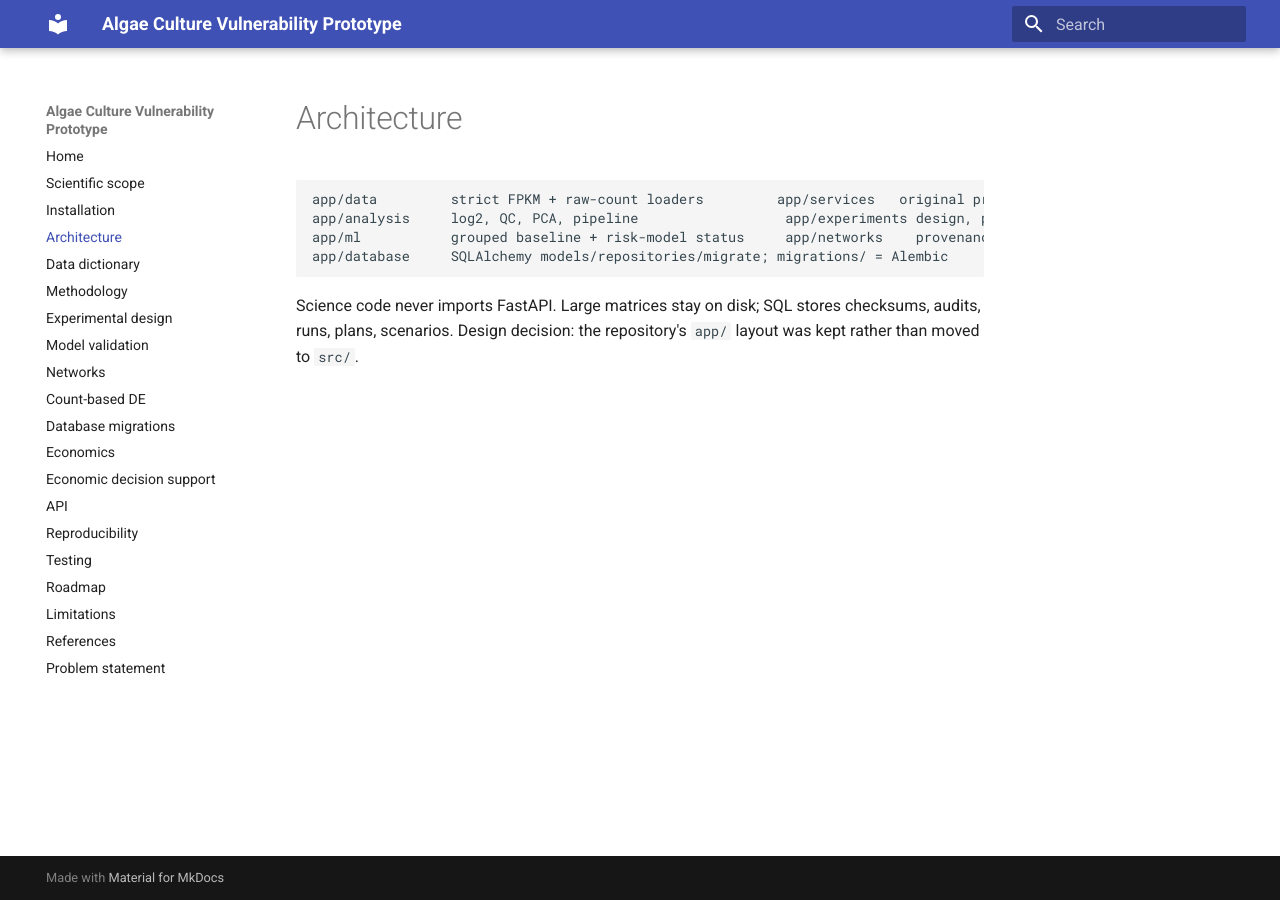
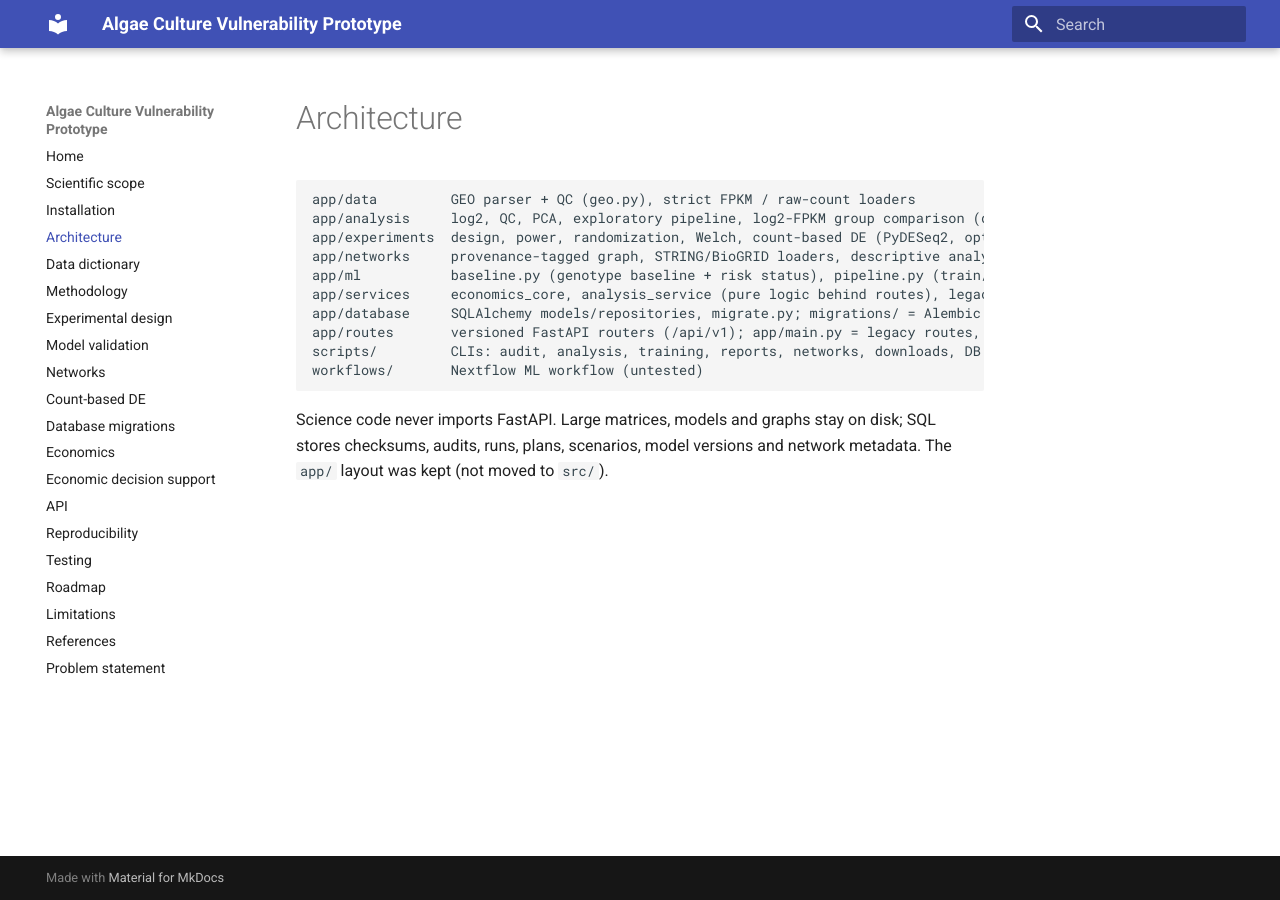
Before and after one commit to sunilnarayan419-ui/AlgalPathogenRisk-ML, an MkDocs documentation site: the page built from docs/architecture.md, in a window 1280 px wide. Built offline with MkDocs 1.6.1 and Material for MkDocs 9.7.7, drawn with Linux system fonts in a browser that asks for light colours.

Commit message:
chore: update docs/architecture.md

````diff
--- a/docs/architecture.md
+++ b/docs/architecture.md
@@ -1,9 +1,16 @@
 # Architecture
 
 ```
-app/data         strict FPKM + raw-count loaders         app/services   original prototype services
-app/analysis     log2, QC, PCA, pipeline                  app/experiments design, power, randomization, analysis
-app/ml           grouped baseline + risk-model status     app/networks    provenance-tagged graph + STRING/BioGRID loaders
-app/database     SQLAlchemy models/repositories/migrate; migrations/ = Alembic          app/routes      versioned FastAPI routers (/api/v1)
+app/data         GEO parser + QC (geo.py), strict FPKM / raw-count loaders
+app/analysis     log2, QC, PCA, exploratory pipeline, log2-FPKM group comparison (de_fpkm.py)
+app/experiments  design, power, randomization, Welch, count-based DE (PyDESeq2, optional)
+app/networks     provenance-tagged graph, STRING/BioGRID loaders, descriptive analysis + DE overlay
+app/ml           baseline.py (genotype baseline + risk status), pipeline.py (train/evaluate/artifact/predict), report.py
+app/services     economics_core, analysis_service (pure logic behind routes), legacy prototype services
+app/database     SQLAlchemy models/repositories, migrate.py; migrations/ = Alembic
+app/routes       versioned FastAPI routers (/api/v1); app/main.py = legacy routes, /health, /ready
+scripts/         CLIs: audit, analysis, training, reports, networks, downloads, DB upgrade
+workflows/       Nextflow ML workflow (untested)
 ```
-Science code never imports FastAPI. Large matrices stay on disk; SQL stores checksums, audits, runs, plans, scenarios. Design decision: the repository's `app/` layout was kept rather than moved to `src/`.
+Science code never imports FastAPI. Large matrices, models and graphs stay on disk; SQL stores checksums,
+audits, runs, plans, scenarios, model versions and network metadata. The `app/` layout was kept (not moved to `src/`).
````
